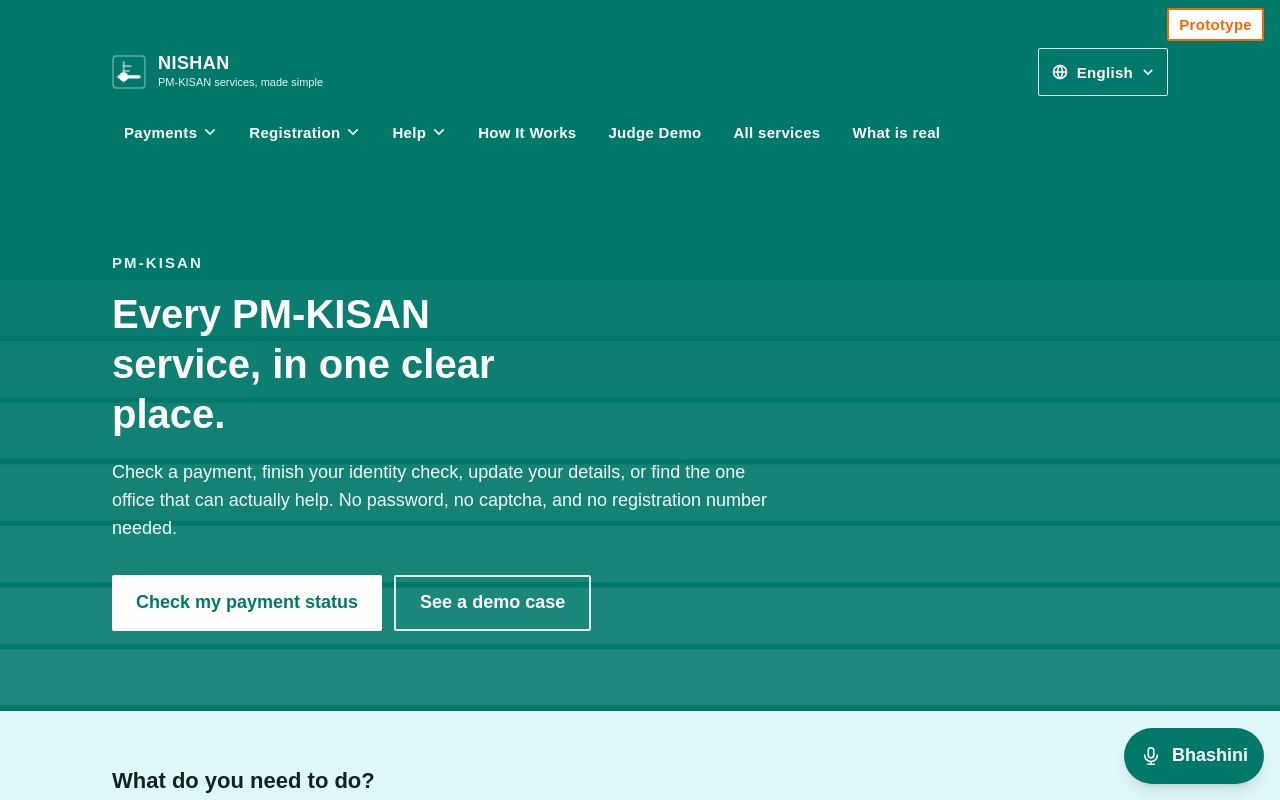
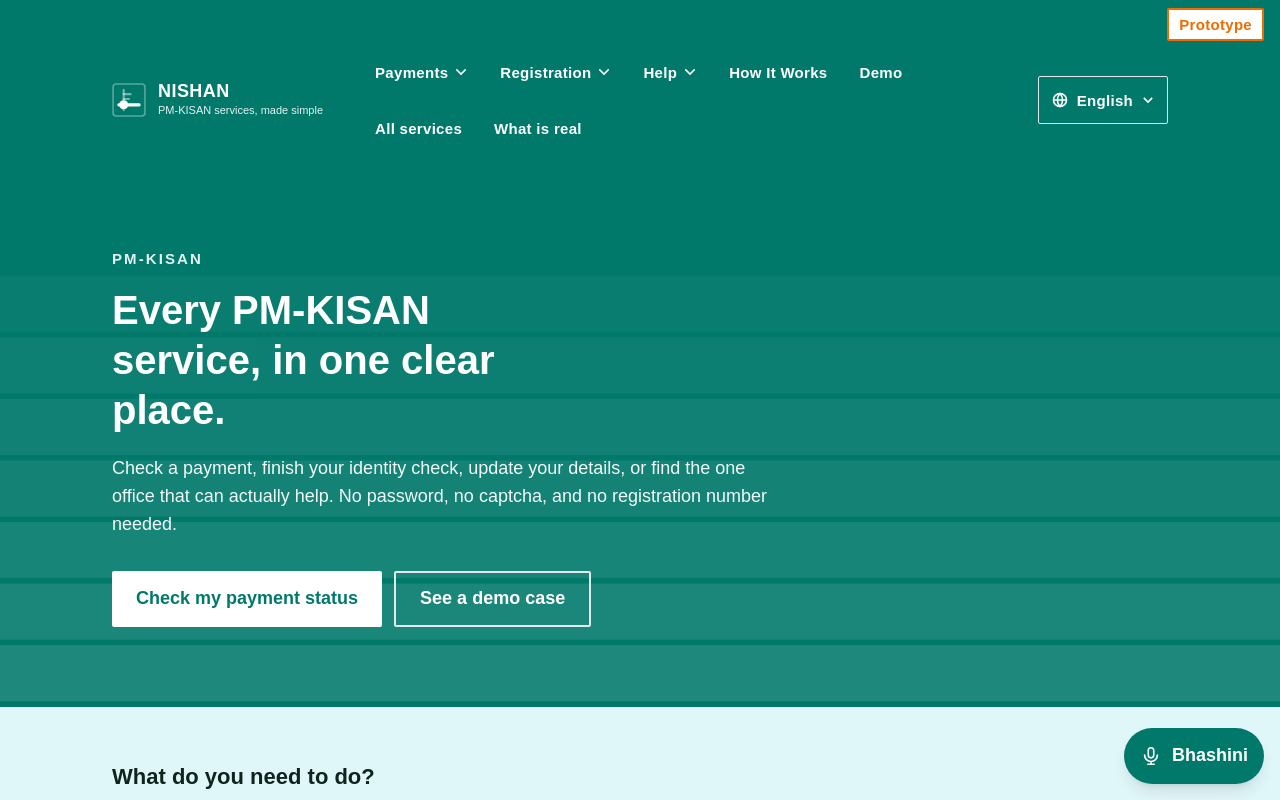
Before and after one commit to dhairyabhosale/Project-NISHAN, a Next.js app: page / in a window 1280 px wide. Shown: the top 800 px of the page. Built offline with nearby package versions, Linux system fonts and the light colour scheme; a web font is replaced by a local one.

Commit message:
fix header spacing and rename demo navigation

```diff
--- a/components/SiteChrome.tsx
+++ b/components/SiteChrome.tsx
@@ -52,12 +52,12 @@
           {resolve("banner.chip", {}, locale)}
         </p>
         <div className="shell flex flex-wrap items-center justify-between gap-x-8 gap-y-3 pb-4 pt-14 lg:pt-12">
-          <Link href="/" className="order-1 basis-full shrink-0 rounded-card sm:basis-auto sm:min-w-[195px]">
+          <Link href="/" className="order-1 basis-full shrink-0 rounded-card sm:basis-auto sm:min-w-[195px] lg:mr-2">
             <NishanLogo locale={locale} />
           </Link>
 
-          <div className="order-3 flex basis-full items-center gap-3 lg:min-w-0 2xl:order-2 2xl:flex-1">
-            <nav aria-label={resolve("nav.menu", {}, locale)} className="hidden min-w-0 items-center gap-2 lg:flex lg:flex-wrap lg:justify-start 2xl:flex-1 2xl:flex-nowrap 2xl:justify-end">
+          <div className="order-3 flex basis-full min-w-0 items-center gap-3 lg:order-2 lg:w-0 lg:basis-0 lg:flex-1">
+            <nav aria-label={resolve("nav.menu", {}, locale)} className="hidden min-w-0 flex-1 items-center gap-2 lg:flex lg:flex-wrap lg:justify-start">
               {MENU.map((group) => (
                 <div
                   key={group.label}
@@ -115,7 +115,7 @@
 
           </div>
 
-          <div className="order-2 ml-auto flex basis-full items-center justify-end gap-2 sm:basis-auto 2xl:order-3">
+          <div className="order-2 ml-auto flex basis-full items-center justify-end gap-2 sm:basis-auto lg:order-3 lg:shrink-0">
             <LanguageSelector />
             <button
               type="button"
--- a/content/catalogue.en.json
+++ b/content/catalogue.en.json
@@ -610,5 +610,5 @@
   "demo.auto_fill": "Quick scenario loader",
   "demo.select_scenario": "Choose a test scenario to inspect:",
   "demo.reset": "Reset selection",
-  "nav.demo": "Judge Demo"
+  "nav.demo": "Demo"
 }
```
Also changed, not shown: content/catalogue.hi.json, content/catalogue.mr.json, content/catalogue.ta.json.
